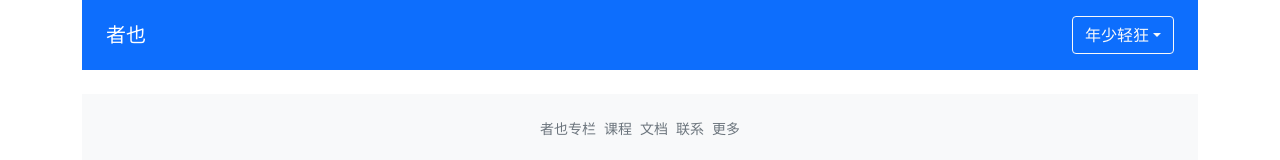
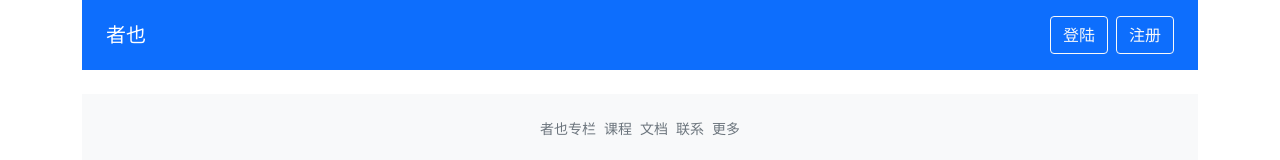
Before and after one commit to geekZZJ/zheye, a Vue app: page /login in a window 1280 px wide. Shown: the top 160 px of the page. Built offline with nearby package versions, Linux system fonts and the light colour scheme; what vue-jss would draw is missing.

Commit message:
路由守卫

```diff
--- a/src/components/IDropdown.tsx
+++ b/src/components/IDropdown.tsx
@@ -25,7 +25,6 @@ export default defineComponent({
       return (
         <div class="dropdown" ref={dropdownRef}>
           <a
-            href="#"
             class="btn btn-outline-light my-2 dropdown-toggle"
             onClick={toggleOpen}
           >
--- a/src/main.ts
+++ b/src/main.ts
@@ -1,14 +1,8 @@
 import { createApp } from 'vue'
-import { createRouter, createWebHistory } from 'vue-router'
 import { createPinia } from 'pinia'
 import App from './App'
-import { routes } from './router'
+import router from './router'
 
-const routerHistory = createWebHistory()
-const router = createRouter({
-  history: routerHistory,
-  routes
-})
 const pinia = createPinia()
 
 const app = createApp(App)
--- a/src/router/index.ts
+++ b/src/router/index.ts
@@ -1,9 +1,11 @@
+import { createRouter, createWebHistory } from 'vue-router'
 import Home from '@/views/Home'
 import Login from '@/views/Login'
 import Column from '@/views/ColumnDetail'
 import CreatePost from '@/views/CreatePost'
+import { useUserStore } from '@/store/user'
 
-export const routes = [
+const routes = [
   {
     path: '/',
     name: 'home',
@@ -25,3 +27,21 @@ export const routes = [
     component: CreatePost
   }
 ]
+
+const routerHistory = createWebHistory()
+const router = createRouter({
+  history: routerHistory,
+  routes
+})
+
+router.beforeEach((to, from, next) => {
+  const userStore = useUserStore()
+  const { isLogin } = userStore
+  if (to.name !== 'login' && !isLogin) {
+    next('/login')
+  } else {
+    next()
+  }
+})
+
+export default router
--- a/src/store/user.ts
+++ b/src/store/user.ts
@@ -9,7 +9,7 @@ interface UserProps {
 
 export const useUserStore = defineStore('user', {
   state: (): UserProps => ({
-    isLogin: true,
+    isLogin: false,
     name: '年少轻狂',
     columnId: 1
   }),
```
